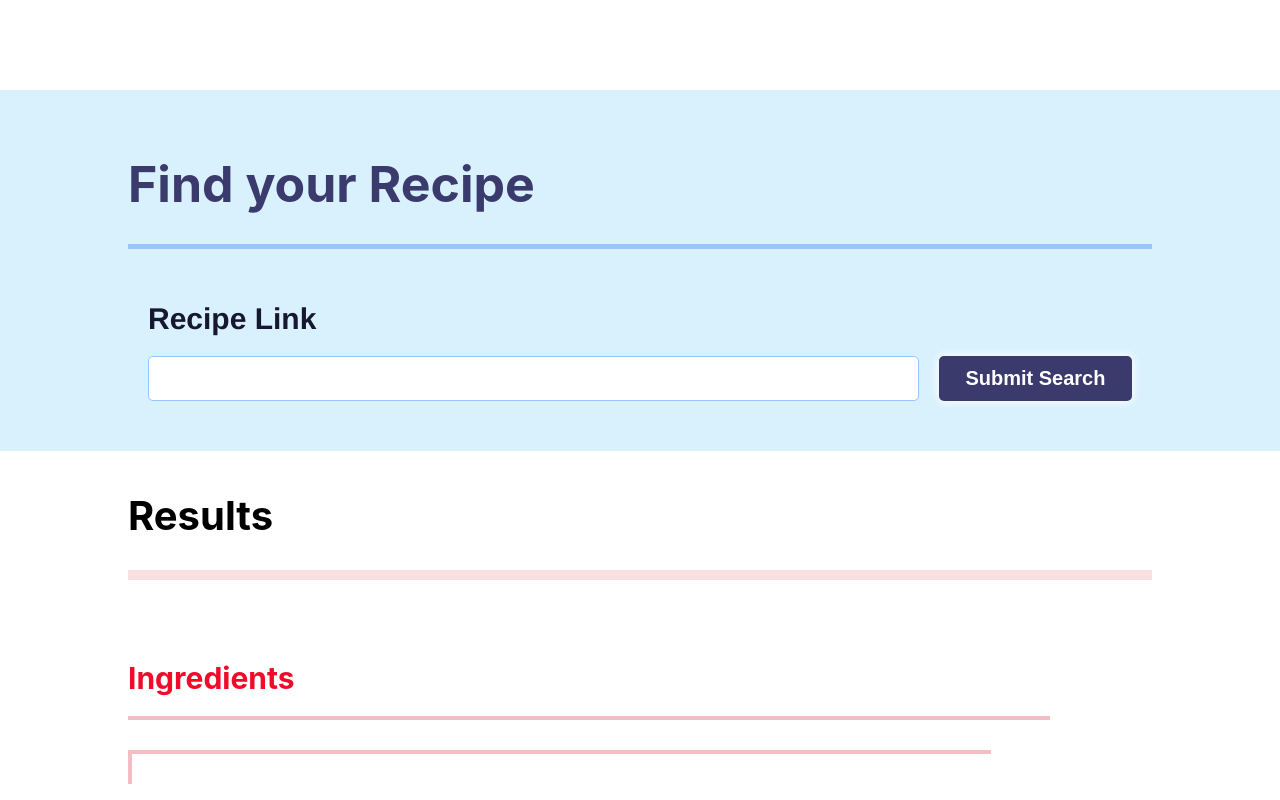
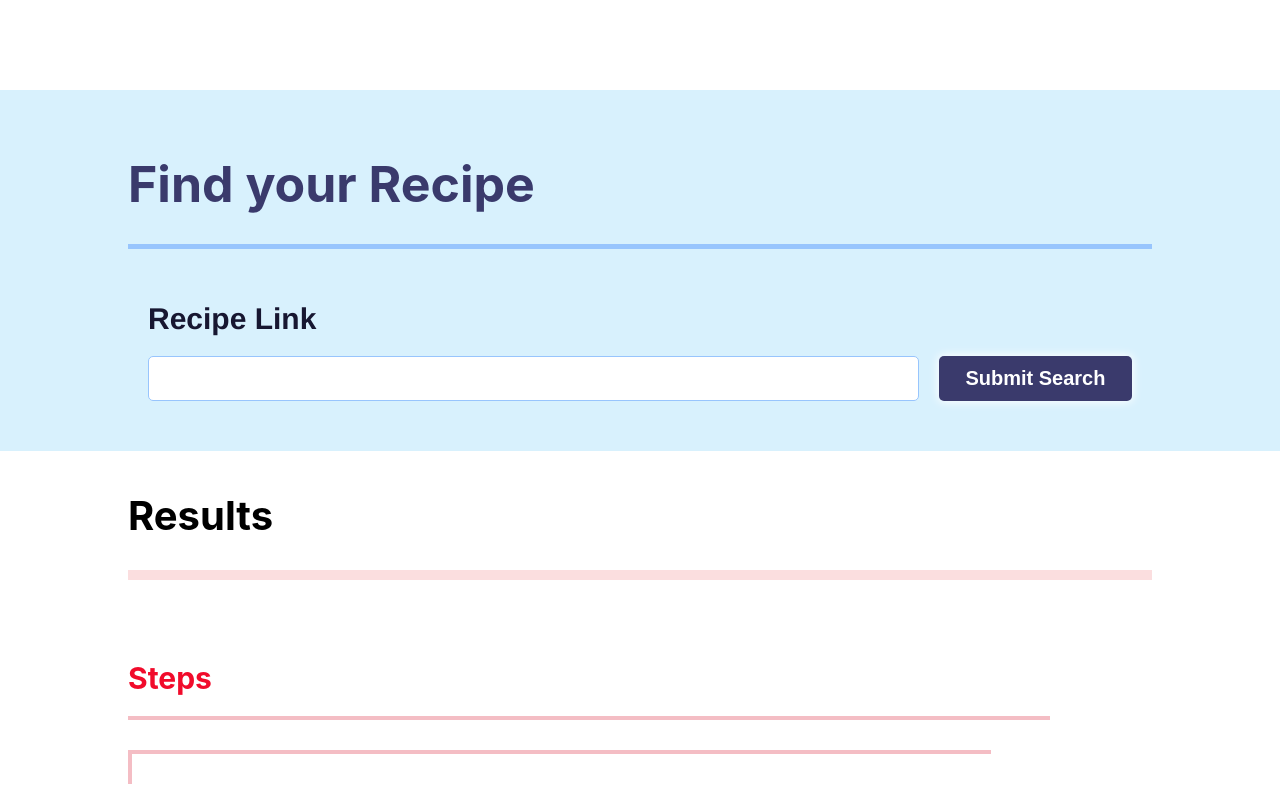
Before and after one commit to remaley5/my-scraped-recipes-client, a React (Create React App) app: page / in a window 1280 px wide. Shown: the top 800 px of the page. Built offline with nearby package versions, Linux system fonts and the light colour scheme.

Commit message:
Returning steps and ingredients list

```diff
--- a/src/Components/CreateRecipes.js
+++ b/src/Components/CreateRecipes.js
@@ -1,15 +1,16 @@
 import Ingredients from './Ingredients';
+import Steps from './Steps';
 import SearchForm from './SearchForm';
 import React, {useState} from 'react';
 import '../Styles/search.css'
 
 function CreateRecipes() {
     const [ingredients, setIngredients] = useState([]);
+    const [steps, setSteps] = useState([]);
 
-    const updateIngredients = (ingredientList) => {
-        // console.log('updatingIngredients', ingredientList)
+    const updateIngredients = (ingredientList, stepList) => {
         setIngredients([...ingredientList]);
-        // console.log('setIngredients', ingredients);
+        setSteps(stepList);
     }
 
   return (
@@ -19,6 +20,7 @@ function CreateRecipes() {
         {/* <h2>Import From URL</h2> */}
             <SearchForm updateIngredients={updateIngredients}/>
         </div>
+        <Steps steps={steps}/>
         <Ingredients ingredients={ingredients}/>
     </div>
   );
--- a/src/Components/SearchForm.js
+++ b/src/Components/SearchForm.js
@@ -5,6 +5,7 @@ function SearchForm({updateIngredients}) {
 
     const [url, setUrl] = useState('');
     const [ingredients, setIngredients] = useState([]);
+    const [steps, setSteps] = useState([]);
     const [error, setErrorMessage] = useState('');
 
     const handleChange = (event) => {
@@ -26,10 +27,11 @@ function SearchForm({updateIngredients}) {
             return response.json()
         })
         .then((responseData) => {
-            setIngredients([...responseData.data]);
+            console.log('responseData.data.steps', responseData.data.steps)
+            setIngredients([...responseData.data.ingredients]);
+            setSteps([...responseData.data.steps]);
         }).then(() => {
-            updateIngredients(ingredients);
-            setErrorMessage('');
+            updateIngredients(ingredients, steps);
         });
       };
 
--- /dev/null
+++ b/src/Components/Steps.js
@@ -0,0 +1,18 @@
+
+function Steps({Steps}) {
+
+    return (
+        <div className="results-wrap">
+          <h2>Results</h2>
+          <div className="results">
+            <h3>Steps</h3>
+            <ul>
+              {/* {Steps.map((ingredient) =>
+              <li><span>{ingredient.quantity}</span> <span>{ingredient.unit}</span> <span>{ingredient.name}</span></li>)} */}
+            </ul>
+          </div>
+        </div>
+      );
+    }
+
+  export default Steps;
```
